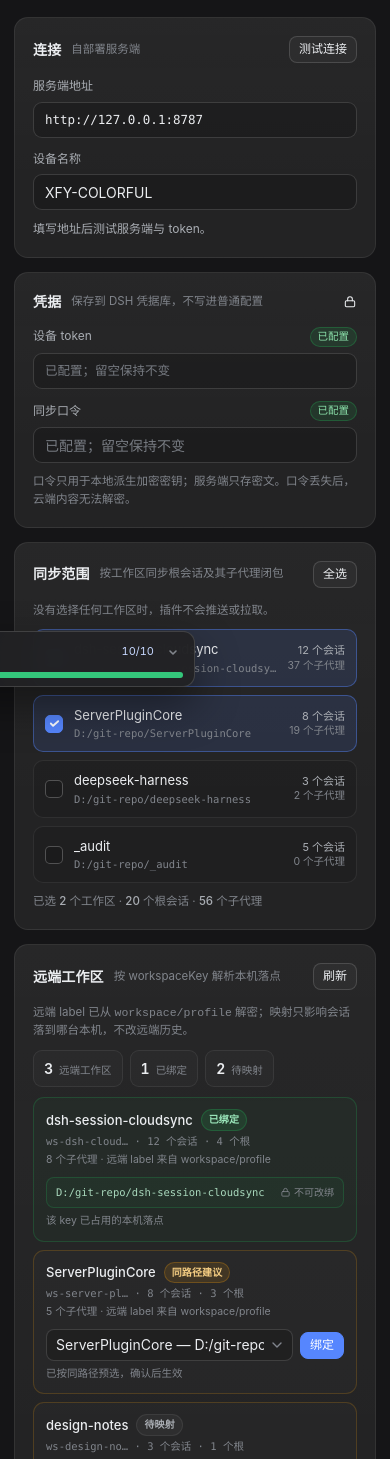
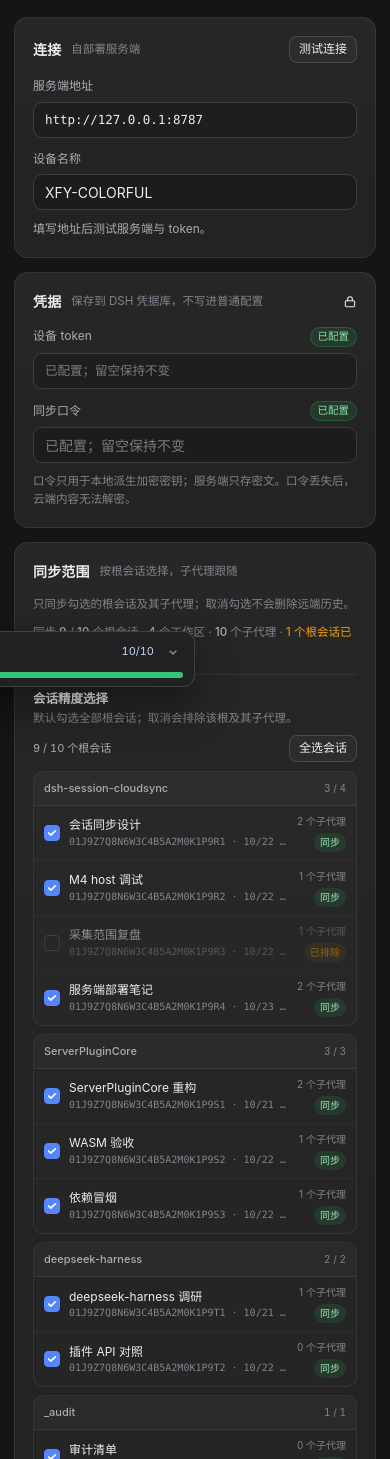
Before and after one commit to xfy2412/dsh-session-cloudsync, a website: page dev/ui/index.html in a window 390 px wide. Shown: the part 141-1600 px from the top of the page. Drawn offline with Linux system fonts and the light colour scheme.

Commit message:
feat: 逐会话同步选择UI预览

```diff
--- a/dev/ui/index.html
+++ b/dev/ui/index.html
@@ -211,33 +211,8 @@
   .cred-head { display: flex; align-items: center; gap: 8px; color: var(--muted); font-size: 12px; }
   .cred-head .pill { margin-left: auto; }
 
-  .ws-toolbar { display: flex; align-items: center; gap: 10px; margin: 2px 0 10px; }
-  .ws-toolbar .hint { margin-right: auto; }
-  .ws-list { display: flex; flex-direction: column; gap: 8px; }
-  .ws-row {
-    position: relative; display: flex; align-items: center; gap: 11px;
-    padding: 10px 11px; border: 1px solid var(--border); border-radius: 10px;
-    background: rgba(0, 0, 0, .1); cursor: pointer; transition: border-color .15s, background .15s;
-  }
-  .ws-row:hover { border-color: var(--border-strong); background: rgba(255, 255, 255, .025); }
-  .ws-row.on { border-color: var(--accent-line); background: var(--accent-soft); }
-  .ws-input { position: absolute; opacity: 0; pointer-events: none; }
-  .ws-check {
-    width: 18px; height: 18px; flex: 0 0 auto; border-radius: 5px;
-    border: 1.5px solid rgba(255, 255, 255, .24); display: grid; place-items: center;
-    color: #fff; background: rgba(0, 0, 0, .12); transition: background .15s, border-color .15s;
-  }
-  .ws-check svg { opacity: 0; transform: scale(.7); transition: opacity .12s, transform .12s; }
-  .ws-row.on .ws-check { background: var(--accent); border-color: var(--accent); }
-  .ws-row.on .ws-check svg { opacity: 1; transform: scale(1); }
-  .ws-main { min-width: 0; display: flex; flex-direction: column; gap: 1px; }
-  .ws-title { font-size: 13px; line-height: 1.4; }
-  .ws-path { color: var(--faint); font-family: ui-monospace, SFMono-Regular, Consolas, monospace; font-size: 10.5px; overflow: hidden; text-overflow: ellipsis; white-space: nowrap; }
-  .ws-meta { margin-left: auto; flex: 0 0 auto; text-align: right; color: var(--muted); font-size: 11px; line-height: 1.4; }
-  .ws-meta small { display: block; color: var(--faint); font-size: 10.5px; }
-  .ws-empty { padding: 22px; border: 1px dashed var(--border-strong); border-radius: 10px; text-align: center; color: var(--faint); font-size: 12px; }
-  .ws-summary { margin-top: 10px; color: var(--faint); font-size: 11.5px; }
-  .ws-summary strong { color: var(--muted); font-weight: 500; }
+  .session-summary { margin-top: 10px; color: var(--faint); font-size: 11.5px; }
+  .session-summary strong { color: var(--muted); font-weight: 500; }
 
   /* V2.1 workspace mapping */
   .map-embed { display: flex; flex-direction: column; gap: 10px; }
@@ -305,6 +280,51 @@
   @keyframes map-shimmer { to { background-position: -200% 0; } }
   .map-onboard-note { color: var(--faint); font-size: 11px; line-height: 1.55; }
   .map-onboard-note code { color: var(--muted); }
+
+  /* V2.1 session precision */
+  .session-scope { margin-top: 14px; padding-top: 14px; border-top: 1px solid var(--border); }
+  .session-scope-head { display: flex; align-items: flex-start; justify-content: space-between; gap: 12px; margin-bottom: 9px; }
+  .session-scope-head b { display: block; font-size: 12.5px; font-weight: 600; }
+  .session-scope-head .hint { display: block; margin-top: 2px; }
+  .scope-actions { display: flex; align-items: center; gap: 8px; flex: 0 0 auto; }
+  .scope-count { color: var(--muted); font-size: 11px; white-space: nowrap; font-variant-numeric: tabular-nums; }
+  .session-groups { display: flex; flex-direction: column; gap: 8px; }
+  .session-group { border: 1px solid var(--border); border-radius: 10px; overflow: hidden; background: rgba(255,255,255,.012); }
+  .session-group-head {
+    display: flex; align-items: center; gap: 8px;
+    padding: 8px 10px; background: rgba(255,255,255,.025);
+    border-bottom: 1px solid var(--border);
+  }
+  .session-group-head .group-title { min-width: 0; color: var(--muted); font-size: 11px; font-weight: 550; overflow: hidden; text-overflow: ellipsis; white-space: nowrap; }
+  .session-group-head .group-path { min-width: 0; color: var(--faint); font: 10px/1.4 ui-monospace, SFMono-Regular, Consolas, monospace; overflow: hidden; text-overflow: ellipsis; white-space: nowrap; }
+  .session-group-head .group-count { margin-left: auto; flex: 0 0 auto; color: var(--faint); font-size: 10px; font-variant-numeric: tabular-nums; }
+  .session-rows { display: flex; flex-direction: column; }
+  .session-row {
+    display: flex; align-items: center; gap: 9px; cursor: pointer;
+    padding: 8px 10px; border-bottom: 1px solid rgba(255,255,255,.045);
+    transition: opacity .15s, background .15s;
+  }
+  .session-row:last-child { border-bottom: 0; }
+  .session-row:hover { background: rgba(255,255,255,.025); }
+  .session-row.excluded { opacity: .52; }
+  .session-row.excluded:hover { opacity: .7; }
+  .session-input { position: absolute; opacity: 0; pointer-events: none; }
+  .session-check {
+    width: 16px; height: 16px; flex: 0 0 auto; display: grid; place-items: center;
+    border-radius: 4px; border: 1.5px solid rgba(255,255,255,.22);
+    color: transparent; transition: background .15s, border-color .15s, color .15s;
+  }
+  .session-check svg { width: 10px; height: 10px; }
+  .session-row:not(.excluded) .session-check { background: var(--accent); border-color: var(--accent); color: #fff; }
+  .session-main { min-width: 0; flex: 1 1 auto; display: flex; flex-direction: column; gap: 1px; }
+  .session-title { color: var(--text); font-size: 12px; line-height: 1.35; overflow: hidden; text-overflow: ellipsis; white-space: nowrap; }
+  .session-id { color: var(--faint); font: 10px/1.4 ui-monospace, SFMono-Regular, Consolas, monospace; overflow: hidden; text-overflow: ellipsis; white-space: nowrap; }
+  .session-meta { flex: 0 0 auto; display: flex; align-items: center; gap: 8px; color: var(--faint); font-size: 10px; }
+  .session-status { padding: 2px 6px; border-radius: 999px; white-space: nowrap; }
+  .session-status.on { color: #9ce8bc; background: var(--success-soft); }
+  .session-status.off { color: var(--warn); background: var(--warn-soft); }
+  .session-note { margin: 8px 0 0; color: var(--faint); font-size: 10.5px; line-height: 1.5; }
+  .session-summary .excluded { color: var(--warn); }
 
   .behavior-row { display: flex; align-items: center; gap: 12px; padding: 3px 0; }
   .behavior-row + .behavior-row { margin-top: 10px; padding-top: 13px; border-top: 1px solid var(--border); }
@@ -601,6 +621,10 @@
     .map-row { align-items: stretch; flex-direction: column; gap: 9px; }
     .map-side { flex: 1 1 auto; min-width: 0; }
     .map-hint { text-align: left; }
+    .session-scope-head { align-items: stretch; flex-direction: column; gap: 7px; }
+    .scope-actions { justify-content: space-between; }
+    .session-group-head .group-path { display: none; }
+    .session-meta { flex-direction: column; align-items: flex-end; gap: 3px; }
   }
 </style>
 </head>
@@ -625,10 +649,24 @@
 
 <script>
   const WORKSPACES = [
-    { path: 'D:/git-repo/dsh-session-cloudsync', title: 'dsh-session-cloudsync', key: 'ws-dsh-cloudsync-0001', roots: 12, subs: 37 },
-    { path: 'D:/git-repo/ServerPluginCore', title: 'ServerPluginCore', key: 'ws-server-plugin-0002', roots: 8, subs: 19 },
-    { path: 'D:/git-repo/deepseek-harness', title: 'deepseek-harness', key: 'ws-deepseek-harness-0003', roots: 3, subs: 2 },
-    { path: 'D:/git-repo/_audit', title: '_audit', key: 'ws-audit-notes-0004', roots: 5, subs: 0 },
+    { path: 'D:/git-repo/dsh-session-cloudsync', title: 'dsh-session-cloudsync', key: 'ws-dsh-cloudsync-0001' },
+    { path: 'D:/git-repo/ServerPluginCore', title: 'ServerPluginCore', key: 'ws-server-plugin-0002' },
+    { path: 'D:/git-repo/deepseek-harness', title: 'deepseek-harness', key: 'ws-deepseek-harness-0003' },
+    { path: 'D:/git-repo/_audit', title: '_audit', key: 'ws-audit-notes-0004' },
+  ];
+
+  // 根会话列表：真实宿主若没有标题，UI 用 session id + 创建时间兜底。
+  const ROOT_SESSIONS = [
+    { id: '01J9Z7Q8N6W3C4B5A2M0K1P9R1', title: '会话同步设计', workspace: 'D:/git-repo/dsh-session-cloudsync', createdAt: Date.now() - 1000 * 60 * 60 * 26, subs: 2, events: 418 },
+    { id: '01J9Z7Q8N6W3C4B5A2M0K1P9R2', title: 'M4 host 调试', workspace: 'D:/git-repo/dsh-session-cloudsync', createdAt: Date.now() - 1000 * 60 * 60 * 18, subs: 1, events: 207 },
+    { id: '01J9Z7Q8N6W3C4B5A2M0K1P9R3', title: '采集范围复盘', workspace: 'D:/git-repo/dsh-session-cloudsync', createdAt: Date.now() - 1000 * 60 * 60 * 9, subs: 1, events: 88 },
+    { id: '01J9Z7Q8N6W3C4B5A2M0K1P9R4', title: '服务端部署笔记', workspace: 'D:/git-repo/dsh-session-cloudsync', createdAt: Date.now() - 1000 * 60 * 60 * 3, subs: 2, events: 801 },
+    { id: '01J9Z7Q8N6W3C4B5A2M0K1P9S1', title: 'ServerPluginCore 重构', workspace: 'D:/git-repo/ServerPluginCore', createdAt: Date.now() - 1000 * 60 * 60 * 30, subs: 2, events: 322 },
+    { id: '01J9Z7Q8N6W3C4B5A2M0K1P9S2', title: 'WASM 验收', workspace: 'D:/git-repo/ServerPluginCore', createdAt: Date.now() - 1000 * 60 * 60 * 12, subs: 1, events: 145 },
+    { id: '01J9Z7Q8N6W3C4B5A2M0K1P9S3', title: '依赖冒烟', workspace: 'D:/git-repo/ServerPluginCore', createdAt: Date.now() - 1000 * 60 * 60 * 5, subs: 1, events: 64 },
+    { id: '01J9Z7Q8N6W3C4B5A2M0K1P9T1', title: 'deepseek-harness 调研', workspace: 'D:/git-repo/deepseek-harness', createdAt: Date.now() - 1000 * 60 * 60 * 40, subs: 1, events: 133 },
+    { id: '01J9Z7Q8N6W3C4B5A2M0K1P9T2', title: '插件 API 对照', workspace: 'D:/git-repo/deepseek-harness', createdAt: Date.now() - 1000 * 60 * 60 * 7, subs: 0, events: 51 },
+    { id: '01J9Z7Q8N6W3C4B5A2M0K1P9U1', title: '审计清单', workspace: 'D:/git-repo/_audit', createdAt: Date.now() - 1000 * 60 * 60 * 55, subs: 0, events: 29 },
   ];
 
   // V2.1 映射预览：远端 label 来自 workspace/profile；未映射项展示同路径建议。
@@ -636,17 +674,17 @@
     {
       key: 'ws-dsh-cloudsync-0001',
       label: 'dsh-session-cloudsync',
-      sessions: 12,
+      sessions: 10,
       roots: 4,
-      subs: 8,
+      subs: 6,
       lastSeenAt: Date.now() - 1000 * 60 * 2,
     },
     {
       key: 'ws-server-plugin-0002',
       label: 'ServerPluginCore',
-      sessions: 8,
+      sessions: 7,
       roots: 3,
-      subs: 5,
+      subs: 4,
       lastSeenAt: Date.now() - 1000 * 60 * 18,
     },
     {
@@ -678,7 +716,6 @@
     status: 'ready',
     serverUrl: 'http://127.0.0.1:8787',
     deviceName: 'XFY-COLORFUL',
-    allowlist: ['D:/git-repo/dsh-session-cloudsync', 'D:/git-repo/ServerPluginCore'],
     autoSync: true,
     interval: 60,
     includeSubagents: true,
@@ -688,6 +725,8 @@
     bindings: { 'ws-dsh-cloudsync-0001': 'D:/git-repo/dsh-session-cloudsync' },
     mappingChoice: {},
     autoBindSamePath: false,
+    // 默认全选；只记录被排除的根会话。
+    sessionExcluded: new Set(['01J9Z7Q8N6W3C4B5A2M0K1P9R3']),
     onboardStep: 0,
     onboardAnim: '',
     onboardStepAnim: '',
@@ -716,15 +755,25 @@
     toastTimer = setTimeout(() => toastEl.classList.remove('show'), 2200);
   }
 
-  function selectedWorkspaces() {
-    return WORKSPACES.filter((ws) => state.allowlist.includes(ws.path));
+  function allWorkspaces() {
+    return WORKSPACES;
   }
 
   function selectedSummary() {
-    const selected = selectedWorkspaces();
-    const roots = selected.reduce((sum, ws) => sum + ws.roots, 0);
-    const subs = selected.reduce((sum, ws) => sum + ws.subs, 0);
-    return { workspaces: selected.length, roots, subs };
+    const eligible = ROOT_SESSIONS;
+    const included = eligible.filter((session) => !state.sessionExcluded.has(session.id));
+    return {
+      workspaces: new Set(included.map((session) => session.workspace)).size,
+      roots: included.length,
+      subs: included.reduce((sum, session) => sum + session.subs, 0),
+      eligibleRoots: eligible.length,
+      excluded: eligible.length - included.length,
+    };
+  }
+
+  function shortSessionTime(value) {
+    const date = new Date(value);
+    return `${date.getMonth() + 1}/${date.getDate()} ${String(date.getHours()).padStart(2, '0')}:${String(date.getMinutes()).padStart(2, '0')}`;
   }
 
   function badge() {
@@ -747,25 +796,84 @@
     return `<label class="switch" aria-label="${esc(label)}"><input type="checkbox" data-toggle="${name}" ${checked ? 'checked' : ''}><span></span></label>`;
   }
 
-  function workspaceRowsHtml() {
-    if (WORKSPACES.length === 0) return '<div class="ws-empty">还没有注册的工作区</div>';
-    return WORKSPACES.map((ws) => {
-      const on = state.allowlist.includes(ws.path);
-      return `<label class="ws-row ${on ? 'on' : ''}">
-        <input class="ws-input" type="checkbox" data-ws="${esc(ws.path)}" ${on ? 'checked' : ''}>
-        <span class="ws-check">${icons.check}</span>
-        <span class="ws-main"><span class="ws-title">${esc(ws.title)}</span><span class="ws-path">${esc(ws.path)}</span></span>
-        <span class="ws-meta">${ws.roots} 个会话<small>${ws.subs} 个子代理</small></span>
-      </label>`;
-    }).join('');
-  }
-
   function summaryHtml() {
     const summary = selectedSummary();
-    if (summary.workspaces === 0) {
-      return '<div class="ws-summary hint warn">还没有选择工作区；同步会保持暂停，直到你至少选择一个。</div>';
+    if (summary.roots === 0) {
+      return '<div class="session-summary hint warn">还没有选中任何根会话；同步会保持暂停。</div>';
     }
-    return `<div class="ws-summary">已选 <strong>${summary.workspaces}</strong> 个工作区 · <strong>${summary.roots}</strong> 个根会话 · <strong>${summary.subs}</strong> 个子代理</div>`;
+    const excluded = summary.excluded > 0 ? ` · <span class="excluded">${summary.excluded} 个根会话已排除</span>` : '';
+    return `<div class="session-summary">同步 <strong>${summary.roots}</strong> / <strong>${summary.eligibleRoots}</strong> 个根会话 · <strong>${summary.workspaces}</strong> 个工作区 · <strong>${summary.subs}</strong> 个子代理${excluded}</div>`;
+  }
+
+  function sessionScopeHtml() {
+    const groups = allWorkspaces().filter((workspace) => ROOT_SESSIONS.some((session) => session.workspace === workspace.path));
+    if (groups.length === 0) {
+      return `<div class="session-scope">
+        <div class="session-scope-head"><div><b>会话精度选择</b><span class="hint">还没有可同步的根会话。</span></div></div>
+      </div>`;
+    }
+    const eligible = ROOT_SESSIONS;
+    const included = eligible.filter((session) => !state.sessionExcluded.has(session.id));
+    const allSelected = included.length === eligible.length;
+    return `<div class="session-scope">
+      <div class="session-scope-head">
+        <div><b>会话精度选择</b><span class="hint">默认勾选全部根会话；取消会排除该根及其子代理。</span></div>
+        <div class="scope-actions">
+          <span class="scope-count">${included.length} / ${eligible.length} 个根会话</span>
+          <button class="btn small" data-session-select-all>${allSelected ? '清空会话' : '全选会话'}</button>
+        </div>
+      </div>
+      <div class="session-groups">${groups.map((workspace) => {
+        const sessions = ROOT_SESSIONS.filter((session) => session.workspace === workspace.path);
+        const chosen = sessions.filter((session) => !state.sessionExcluded.has(session.id)).length;
+        return `<div class="session-group">
+          <div class="session-group-head">
+            <span class="group-title">${esc(workspace.title)}</span>
+            <span class="group-path">${esc(workspace.path)}</span>
+            <span class="group-count">${chosen} / ${sessions.length}</span>
+          </div>
+          <div class="session-rows">${sessions.map((session) => {
+            const excluded = state.sessionExcluded.has(session.id);
+            return `<label class="session-row ${excluded ? 'excluded' : ''}">
+              <input class="session-input" type="checkbox" data-session="${esc(session.id)}" ${excluded ? '' : 'checked'}>
+              <span class="session-check">${icons.check}</span>
+              <span class="session-main">
+                <span class="session-title">${esc(session.title)}</span>
+                <span class="session-id">${esc(session.id)} · ${shortSessionTime(session.createdAt)}</span>
+              </span>
+              <span class="session-meta">
+                <span>${session.subs} 个子代理</span>
+                <span class="session-status ${excluded ? 'off' : 'on'}">${excluded ? '已排除' : '同步'}</span>
+              </span>
+            </label>`;
+          }).join('')}</div>
+        </div>`;
+      }).join('')}</div>
+      <p class="session-note">选择只在本设备生效；不会删除远端历史。子代理跟随根会话，新根会话默认勾选。</p>
+    </div>`;
+  }
+
+  function bindSessionScopeEvents() {
+    document.querySelectorAll('[data-session]').forEach((input) => {
+      input.addEventListener('change', () => {
+        const id = input.dataset.session;
+        if (input.checked) state.sessionExcluded.delete(id);
+        else state.sessionExcluded.add(id);
+        render();
+      });
+    });
+    document.querySelectorAll('[data-session-select-all]').forEach((button) => {
+      button.addEventListener('click', () => {
+        const eligible = ROOT_SESSIONS;
+        const allSelected = eligible.every((session) => !state.sessionExcluded.has(session.id));
+        for (const session of eligible) {
+          if (allSelected) state.sessionExcluded.add(session.id);
+          else state.sessionExcluded.delete(session.id);
+        }
+        toast(allSelected ? `已排除 ${eligible.length} 个根会话（原型）` : '已全选全部根会话');
+        render();
+      });
+    });
   }
 
   function mappingCounts() {
@@ -775,20 +883,19 @@
   }
 
   function suggestionFor(remote) {
-    return selectedWorkspaces().find((workspace) => workspace.key === remote.key);
+    return allWorkspaces().find((workspace) => workspace.key === remote.key);
   }
 
   function mappingRowsHtml() {
     if (state.remoteWorkspaces.length === 0) {
       return '<div class="map-empty"><b>还没有远端工作区</b>完成一次推送后，这里会出现带 label 的远端工作区。</div>';
     }
-    const candidates = selectedWorkspaces();
+    const candidates = allWorkspaces();
     return `<div class="map-list">${state.remoteWorkspaces.map((remote, index) => {
       const boundPath = state.bindings[remote.key];
       const suggestion = suggestionFor(remote);
       const choice = state.mappingChoice[remote.key] ?? suggestion?.path ?? '';
       const validChoice = candidates.some((workspace) => workspace.path === choice) ? choice : '';
-      const boundInScope = boundPath === undefined ? false : candidates.some((workspace) => workspace.path === boundPath);
       const tag = boundPath !== undefined
         ? '<span class="map-tag bound">已绑定</span>'
         : suggestion !== undefined
@@ -796,7 +903,6 @@
           : '<span class="map-tag pending">待映射</span>';
       const side = boundPath !== undefined
         ? `<div class="map-bound"><span class="map-path" title="${esc(boundPath)}">${esc(boundPath)}</span><span class="map-lock">${icons.lock}不可改绑</span></div>
-           ${boundInScope ? '' : '<span class="map-warning">本地工作区已不在同步范围</span>'}
            <span class="map-hint">该 key 已占用的本机落点</span>`
         : `<div class="map-controls">
              <select class="select map-select" data-map-select="${esc(remote.key)}" aria-label="为 ${esc(remote.label)} 选择本地工作区">
@@ -805,7 +911,7 @@
              </select>
              <button class="btn small primary" data-bind-key="${esc(remote.key)}" ${validChoice === '' ? 'disabled' : ''}>绑定</button>
            </div>
-           <span class="map-hint">${candidates.length === 0 ? '先在同步范围选择本地工作区' : suggestion !== undefined ? '已按同路径预选，确认后生效' : '选择别名工作区后确认'}</span>`;
+           <span class="map-hint">${suggestion !== undefined ? '已按同路径预选，确认后生效' : '选择别名工作区后确认'}</span>`;
       return `<div class="map-row ${boundPath !== undefined ? 'bound' : 'unmapped'}" style="animation-delay:${index * 40}ms">
         <div class="map-main">
           <div class="map-title"><b>${esc(remote.label)}</b>${tag}</div>
@@ -905,7 +1011,6 @@
   }
 
   function renderSettings() {
-    const allSelected = state.allowlist.length === WORKSPACES.length && WORKSPACES.length > 0;
     stage.innerHTML = `<div class="page">
       <header class="page-head">
         <div class="head-icon">${icons.cloud}</div>
@@ -936,10 +1041,10 @@
       </section>
 
       <section class="card">
-        <div class="card-head"><h2>同步范围</h2><span class="hint">按工作区同步根会话及其子代理闭包</span><span class="right"><button class="btn small" id="select-all">${allSelected ? '清空' : '全选'}</button></span></div>
-        <p class="hint" style="margin:0 0 10px">没有选择任何工作区时，插件不会推送或拉取。</p>
-        <div class="ws-list" id="ws-list">${workspaceRowsHtml()}</div>
+        <div class="card-head"><h2>同步范围</h2><span class="hint">按根会话选择，子代理跟随</span></div>
+        <p class="hint" style="margin:0 0 10px">只同步勾选的根会话及其子代理；取消勾选不会删除远端历史。</p>
         ${summaryHtml()}
+        ${sessionScopeHtml()}
       </section>
 
       ${mappingSettingsHtml()}
@@ -968,21 +1073,6 @@
       </div>
     </div>`;
 
-    document.querySelectorAll('[data-ws]').forEach((input) => {
-      input.addEventListener('change', () => {
-        const path = input.dataset.ws;
-        if (input.checked) {
-          if (!state.allowlist.includes(path)) state.allowlist.push(path);
-        } else {
-          state.allowlist = state.allowlist.filter((item) => item !== path);
-        }
-        renderSettings();
-      });
-    });
-    document.getElementById('select-all').addEventListener('click', () => {
-      state.allowlist = allSelected ? [] : WORKSPACES.map((ws) => ws.path);
-      renderSettings();
-    });
     document.getElementById('test-connection').addEventListener('click', () => runTest('test-connection', 'test-result'));
     document.getElementById('save').addEventListener('click', () => saveSettings());
     document.getElementById('sync-now').addEventListener('click', () => {
@@ -1001,6 +1091,7 @@
     const interval = document.getElementById('interval');
     if (interval) interval.addEventListener('change', () => { state.interval = Number(interval.value); });
     bindMappingEvents();
+    bindSessionScopeEvents();
   }
 
   function collectSettings() {
@@ -1011,14 +1102,13 @@
     if (token !== '') state.hasToken = true;
     if (passphrase !== '') state.hasPassphrase = true;
     state.interval = Number(document.getElementById('interval').value);
-    state.status = state.serverUrl && state.hasToken && state.hasPassphrase && state.allowlist.length > 0
-      ? 'ready' : 'unconfigured';
+    state.status = state.serverUrl && state.hasToken && state.hasPassphrase ? 'ready' : 'unconfigured';
   }
 
   function saveSettings() {
     collectSettings();
     renderSettings();
-    toast(state.status === 'ready' ? '设置已保存（原型）' : '已保存；还需要补齐凭据或工作区才能同步');
+    toast(state.status === 'ready' ? '设置已保存（原型）' : '已保存；还需要补齐凭据才能同步');
   }
 
   function runTest(buttonId, resultId) {
@@ -1086,9 +1176,9 @@
           <input class="input" id="ob-passphrase" type="password" autocomplete="new-password" placeholder="${state.hasPassphrase ? '已配置；留空保持不变' : '至少 8 位，所有设备一致'}"></div>
         <p class="wizard-note" style="margin-top:16px">凭据保存在 DSH 凭据库（引用 <code>DSH_SESSION_CLOUDSYNC_TOKEN</code> / <code>DSH_SESSION_CLOUDSYNC_PASSPHRASE</code>），不会写入普通配置。</p>`;
       if (step === 2) return `
-        <div class="row between" style="margin-bottom:8px"><span class="hint">没有选择工作区时不会同步。</span><button class="btn small" id="ob-select-all">${state.allowlist.length === WORKSPACES.length && WORKSPACES.length > 0 ? '清空' : '全选'}</button></div>
-        <div class="ws-list" id="ob-ws-list">${workspaceRowsHtml()}</div>
-        ${summaryHtml()}`;
+        <p class="hint" style="margin:0 0 10px">只同步勾选的根会话及其子代理；取消勾选不会删除远端历史。</p>
+        ${summaryHtml()}
+        ${sessionScopeHtml()}`;
       if (step === 3) return `
         <div class="map-embed">
           <div class="map-stats">
@@ -1115,7 +1205,7 @@
         <p class="wizard-note" style="margin-top:18px">首次同步会在后台运行；可以在设置页或顶部气泡查看进度。同步中的会话不应 resume。</p>`;
     })();
 
-    const steps = ['连接', '凭据', '范围', '映射', '完成'];
+    const steps = ['连接', '凭据', '会话', '映射', '完成'];
     const stepper = steps.map((label, index) => {
       const cls = index === step ? 'on' : index < step ? 'done' : '';
       return `<span class="step ${cls}"><span class="num">${index < step ? '✓' : index + 1}</span>${label}</span>${index < steps.length - 1 ? '<span class="step-line"></span>' : ''}`;
@@ -1194,17 +1284,8 @@
       dismissOnboarding(startMockSync);
     });
     document.getElementById('ob-test')?.addEventListener('click', () => runTest('ob-test', 'ob-test-result'));
-    document.querySelectorAll('[data-ws]').forEach((input) => input.addEventListener('change', () => {
-      const path = input.dataset.ws;
-      if (input.checked) { if (!state.allowlist.includes(path)) state.allowlist.push(path); }
-      else state.allowlist = state.allowlist.filter((item) => item !== path);
-      renderOnboarding();
-    }));
-    document.getElementById('ob-select-all')?.addEventListener('click', () => {
-      state.allowlist = state.allowlist.length === WORKSPACES.length ? [] : WORKSPACES.map((ws) => ws.path);
-      renderOnboarding();
-    });
     bindMappingEvents();
+    bindSessionScopeEvents();
   }
 
   function collectOnboarding() {
@@ -1621,13 +1702,11 @@
       state.autoHide = false;
       if (next === 'unconfigured') {
         state.hasToken = false;
-        state.allowlist = [];
         state.bubbleVisible = true;
       }
       if (next === 'ready') {
         state.hasToken = true;
         state.hasPassphrase = true;
-        state.allowlist = ['D:/git-repo/dsh-session-cloudsync', 'D:/git-repo/ServerPluginCore'];
         setSessionMode('ready');
         state.bubbleVisible = true;
         state.bubbleOpen = false;
```
Also changed, not shown: dev/ui/README.md.
